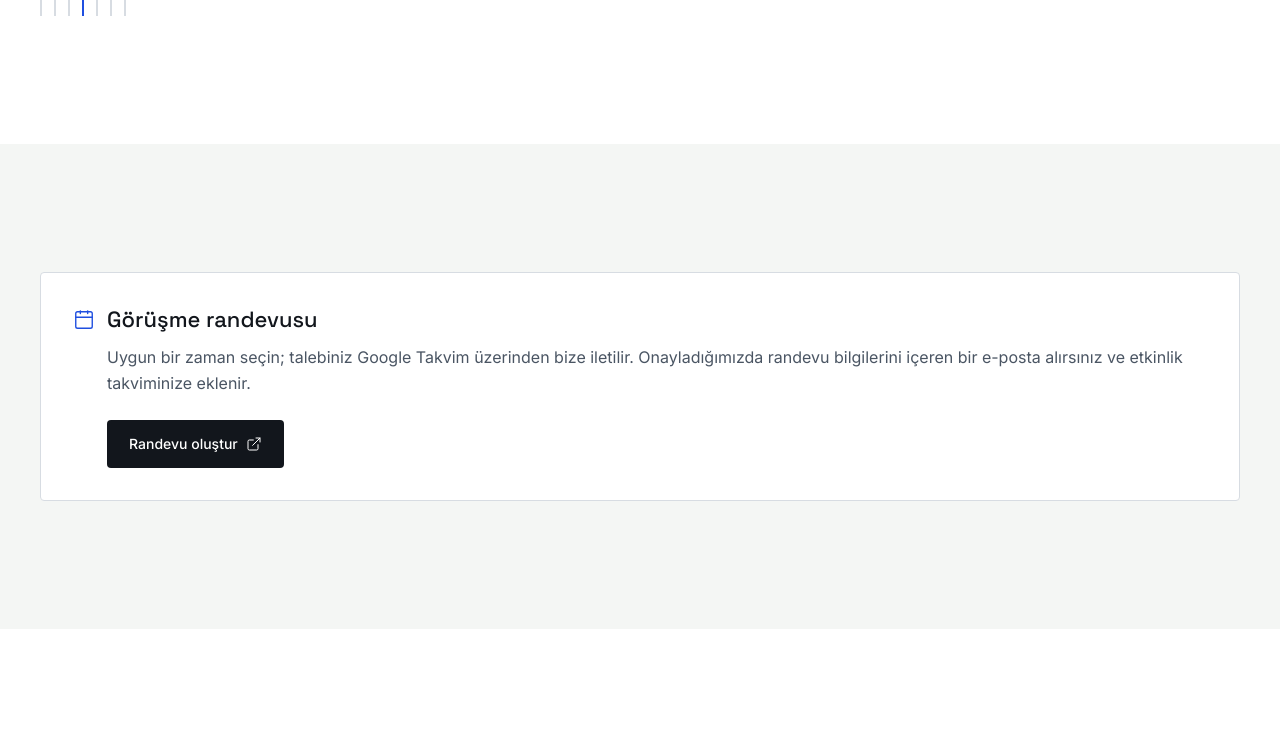
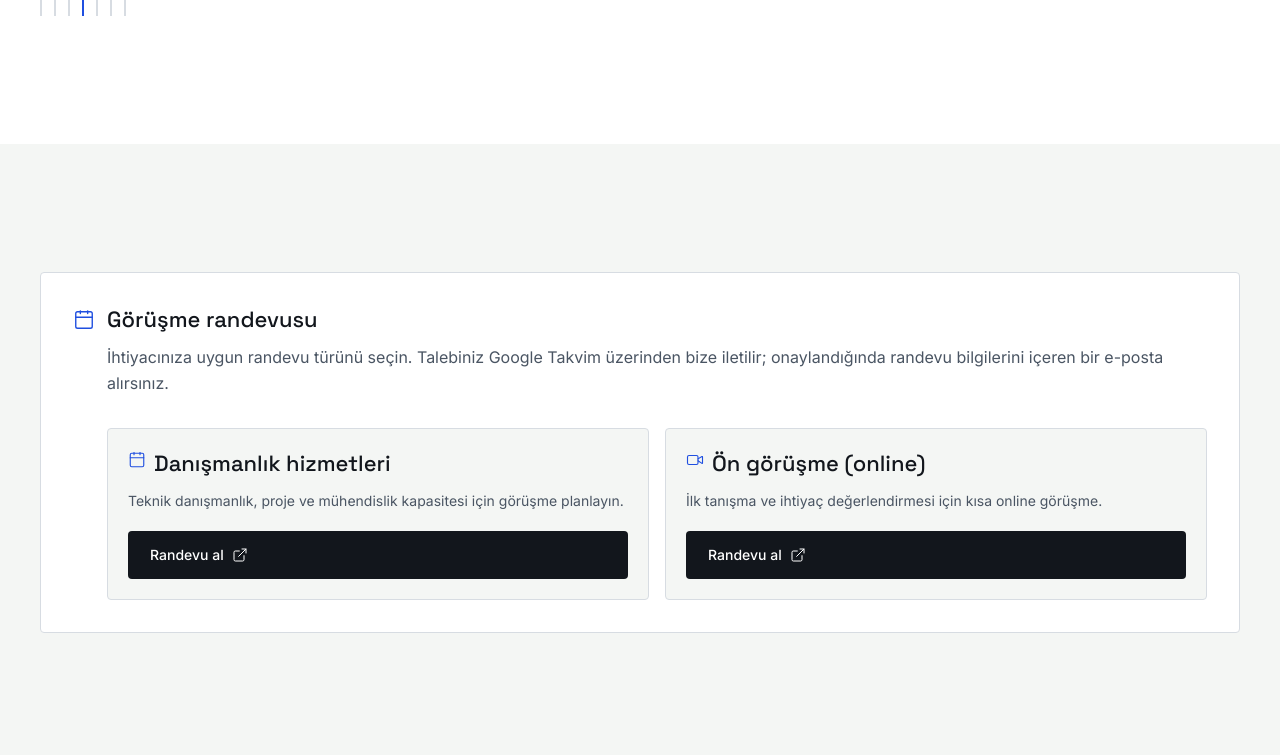
Before and after one commit to omrfrktppp-gif/takt, a Next.js app: page /iletisim in a window 1280 px wide. Shown: the part 403-1158 px from the top of the page. Built offline with nearby package versions, Linux system fonts and the light colour scheme; no server answers.

Commit message:
İki randevu türü: danışmanlık ve ön görüşme (Google Takvim).
Co-authored-by: Cursor <cursoragent@cursor.com>

```diff
--- a/components/AppointmentBooking.tsx
+++ b/components/AppointmentBooking.tsx
@@ -1,11 +1,7 @@
-"use client";
-
-import { Calendar, ExternalLink } from "lucide-react";
-import { googleCalendarBookingUrl, siteConfig } from "@/lib/site";
+import { Calendar, ExternalLink, Video } from "lucide-react";
+import { appointmentTypes } from "@/lib/site";
 
 export function AppointmentBooking() {
-  const hasCalendarLink = Boolean(googleCalendarBookingUrl);
-
   return (
     <div className="rounded border border-line bg-white p-6 md:p-8">
       <div className="flex items-start gap-3">
@@ -18,35 +14,50 @@ export function AppointmentBooking() {
         <div className="flex-1">
           <h2 className="font-display text-h3 text-ink">Görüşme randevusu</h2>
           <p className="mt-3 text-body text-steel">
-            Uygun bir zaman seçin; talebiniz Google Takvim üzerinden bize
-            iletilir. Onayladığımızda randevu bilgilerini içeren bir e-posta
-            alırsınız ve etkinlik takviminize eklenir.
+            İhtiyacınıza uygun randevu türünü seçin. Talebiniz Google Takvim
+            üzerinden bize iletilir; onaylandığında randevu bilgilerini içeren
+            bir e-posta alırsınız.
           </p>
 
-          {hasCalendarLink ? (
-            <a
-              href={googleCalendarBookingUrl}
-              target="_blank"
-              rel="noopener noreferrer"
-              className="mt-6 inline-flex items-center gap-2 rounded bg-ink px-[22px] py-[14px] text-sm font-medium text-white transition-colors hover:bg-signal"
-            >
-              Randevu oluştur
-              <ExternalLink size={16} strokeWidth={1.5} aria-hidden="true" />
-            </a>
-          ) : (
-            <div className="mt-6 rounded border border-line bg-paper p-4">
-              <p className="text-small text-steel">
-                Google Takvim randevu bağlantısı henüz tanımlanmadı. Şimdilik{" "}
+          <div className="mt-8 grid gap-4 md:grid-cols-2">
+            {appointmentTypes.map((type) => (
+              <article
+                key={type.id}
+                className="flex flex-col rounded border border-line bg-paper p-5"
+              >
+                <div className="flex items-start gap-2">
+                  {type.id === "on-gorusme" ? (
+                    <Video
+                      className="mt-0.5 shrink-0 text-signal"
+                      size={18}
+                      strokeWidth={1.5}
+                      aria-hidden="true"
+                    />
+                  ) : (
+                    <Calendar
+                      className="mt-0.5 shrink-0 text-signal"
+                      size={18}
+                      strokeWidth={1.5}
+                      aria-hidden="true"
+                    />
+                  )}
+                  <h3 className="font-display text-h3 text-ink">{type.title}</h3>
+                </div>
+                <p className="mt-3 flex-1 text-small text-steel">
+                  {type.description}
+                </p>
                 <a
-                  href={`mailto:${siteConfig.email}?subject=${encodeURIComponent("Randevu talebi")}`}
-                  className="text-ink underline decoration-signal underline-offset-4 hover:text-signal"
+                  href={type.url}
+                  target="_blank"
+                  rel="noopener noreferrer"
+                  className="mt-5 inline-flex items-center gap-2 rounded bg-ink px-[22px] py-[14px] text-sm font-medium text-white transition-colors hover:bg-signal"
                 >
-                  {siteConfig.email}
-                </a>{" "}
-                üzerinden görüşme talebi gönderebilirsiniz.
-              </p>
-            </div>
-          )}
+                  Randevu al
+                  <ExternalLink size={16} strokeWidth={1.5} aria-hidden="true" />
+                </a>
+              </article>
+            ))}
+          </div>
         </div>
       </div>
     </div>
--- a/lib/site.ts
+++ b/lib/site.ts
@@ -17,9 +17,22 @@ export const siteConfig = {
   web3formsAccessKey: "01980218-5dbb-42ef-8b56-3fbc2c93d874",
 } as const;
 
-/** Google Takvim randevu sayfası — Takvim → Randevu planları → paylaşım linki */
-export const googleCalendarBookingUrl =
-  process.env.NEXT_PUBLIC_GOOGLE_CALENDAR_BOOKING_URL ?? "";
+export const appointmentTypes = [
+  {
+    id: "danismanlik",
+    title: "Danışmanlık hizmetleri",
+    description:
+      "Teknik danışmanlık, proje ve mühendislik kapasitesi için görüşme planlayın.",
+    url: "https://calendar.app.google/BJoURaTnE2SWE6bJ7",
+  },
+  {
+    id: "on-gorusme",
+    title: "Ön görüşme (online)",
+    description:
+      "İlk tanışma ve ihtiyaç değerlendirmesi için kısa online görüşme.",
+    url: "https://calendar.app.google/zgpaKtJn46CB1pxc6",
+  },
+] as const;
 
 export const navLinks = [
   { href: "/hizmetler", label: "Hizmetler" },
```
